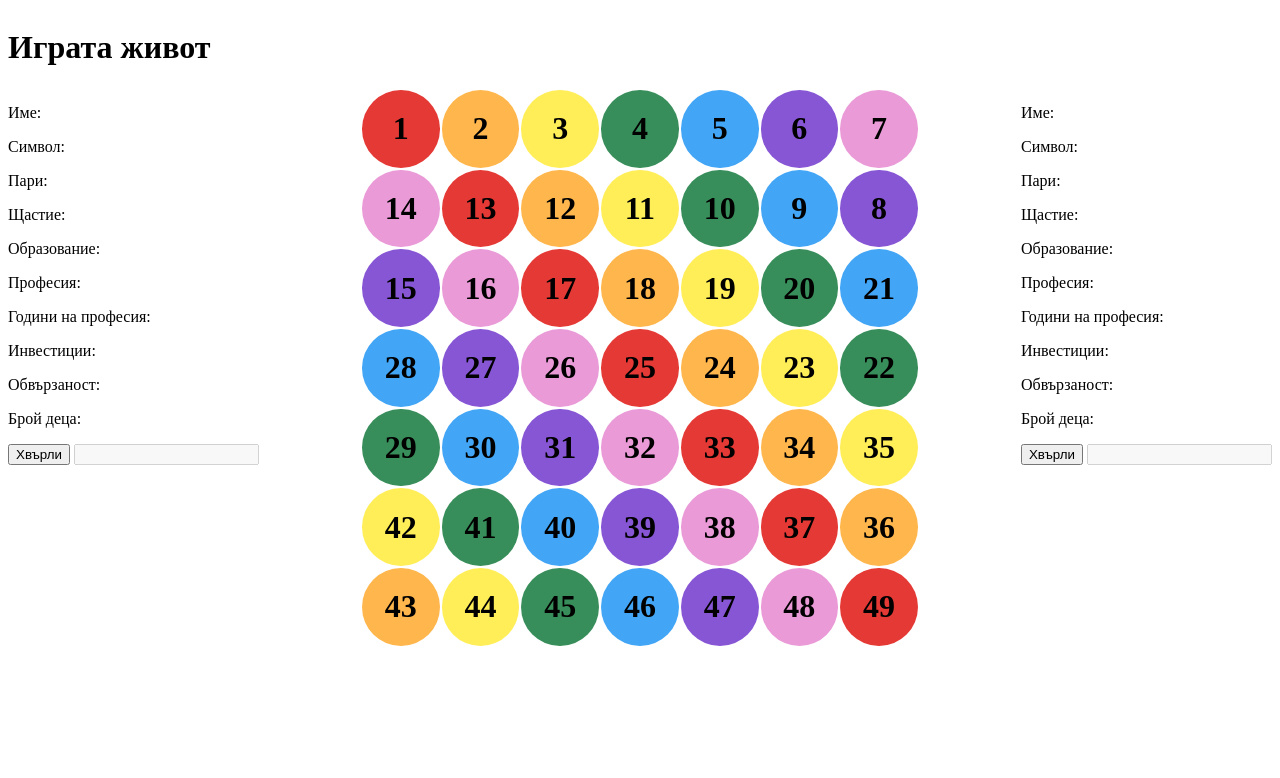
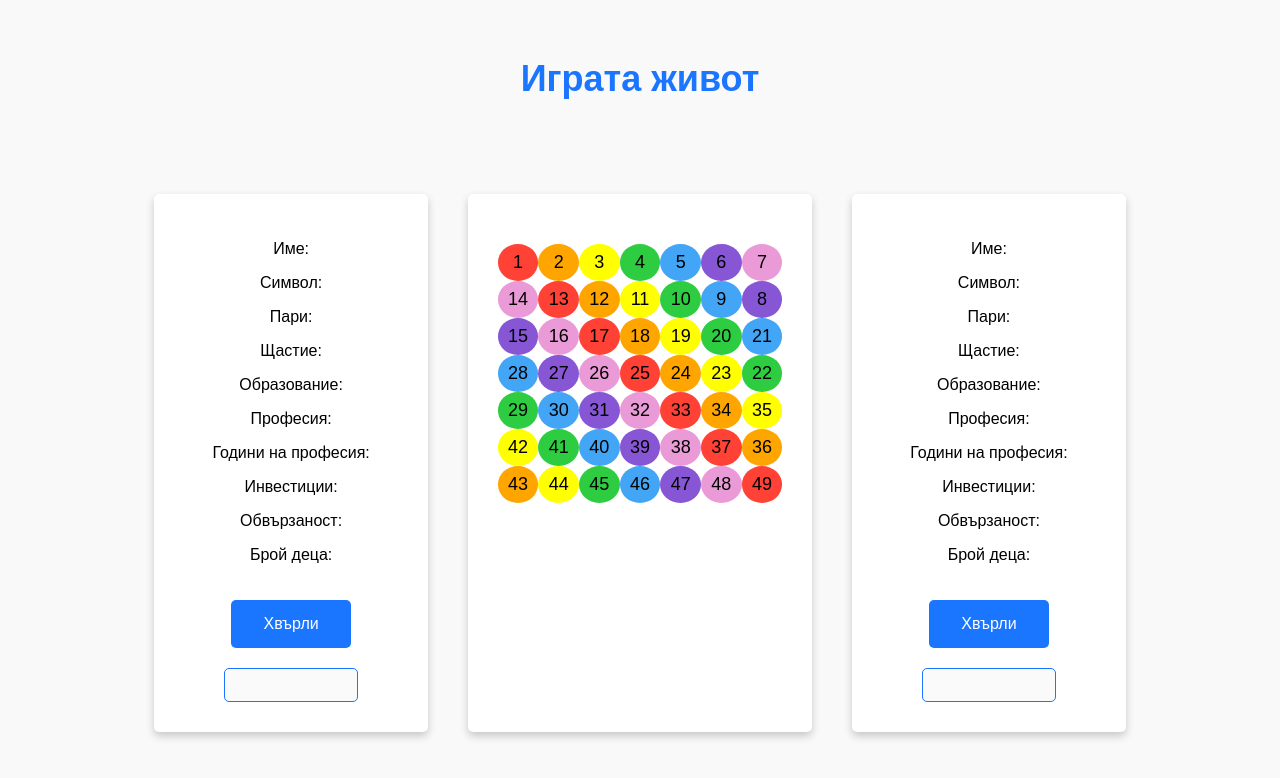
Before and after one commit to TanyaSeykova/Game-Of-Life, a Flask app: page /game_board in a window 1280 px wide. Shown: the top 778 px of the page. Run offline with Flask 2, Linux system fonts and the light colour scheme; data that the repository does not hold is empty.

Commit message:
Change styles, add two ability for two players

```diff
--- a/app.py
+++ b/app.py
@@ -57,15 +57,17 @@ def roll_and_give_choices():
         current_choices = game_board_var.get_choices(player1, roll)
         result = jsonify({"generated_choices" : current_choices, "position_player": player1.position, "rolled" : roll})
         player1.position += roll
-        if player1.position > 49:
+        if player1.position >= 49:
             player1.position = 49
+            player1.is_finished = True
         return result
     else:
         current_choices = game_board_var.get_choices(player2, roll)
         result = jsonify({"generated_choices" : current_choices, "position_player": player2.position, "rolled" : roll})
         player2.position += roll
-        if player2.position > 49:
+        if player2.position >= 49:
             player2.position = 49
+            player2.is_finished = True
         return result
 
 
@@ -84,5 +86,19 @@ def process_choice():
         player2.process_choice(current_choices, index_choice)
     return jsonify({"status" : "success"})
 
+@app.route("/skip_event", methods=["POST"])
+def skip_event():
+    data = request.get_json()
+    player_turn = cmnmapper.requestToPlayerTurn(data)
+    if player_turn == 1:
+        player1.process_turn_pass()
+    else:
+        player2.process_turn_pass()
+    return jsonify({"status" : "success"})
+
+@app.route('/get_results')
+def get_results():
+    return jsonify({"player_1_score": player1.evaluate_player(), "player_2_score": player2.evaluate_player()})
+
 if __name__ == '__main__':
     app.run(debug=True)
--- a/data/investments.json
+++ b/data/investments.json
@@ -83,6 +83,24 @@
             "description": "",
             "base_price": 0,
             "type_investment": ""
-        }
+        },
+		{
+			"name": "Акции в полска компания за видео игри",
+			"description": "Известна с адаптирането на книги към игри",
+            "base_price": 0,
+            "type_investment": 1
+		},
+		{
+			"name": "1м² площ в Шотландия",
+			"description": "Поради интересна традиция притежателя получава титлата лорд*. (*не е истинска титла)",
+            "base_price": 0,
+            "type_investment": 3
+		},
+		{
+			"name": "Скала в Маями, Флорида",
+			"description": "Използвана за снимки в множество филми, където екшъна се развива в джунглата.",
+            "base_price": 0,
+            "type_investment": 3
+		}
     ]
 }
--- a/entity/board.py
+++ b/entity/board.py
@@ -125,7 +125,7 @@ class Board():
         print("PLAYER_POS: ", player.position)
         current_pos = player.position + roll
         print("CURRENT_POS", current_pos)
-        if current_pos > 49:
+        if current_pos >= 49:
             current_pos = 49
             return {
                 "type_choice": "finished",
@@ -133,7 +133,7 @@ class Board():
             }
 
         if 1 <= current_pos <= 6:
-            if player.education == event.Education.NONE:
+            if player.education == event.Education.NOT_SELECTED:
                 return {
                     "type_choice": "education",
                     "choices": []
--- a/entity/event.py
+++ b/entity/event.py
@@ -6,6 +6,7 @@ class Education(IntEnum):
     UNIVERSITY = 1
     COURSES = 2
     NONE = 3
+    NOT_SELECTED = 4
 
     def to_json(self):
         return self.value
@@ -14,7 +15,7 @@ class Job:
     def __init__(self, name: str, base_salary: int, required_qualification: Education):
         self.name = name
         self.base_salary = base_salary
-        self.growth_index = round(random.uniform(1.1, 1.5), 2)
+        self.growth_index = round(random.uniform(1.05, 1.1), 2)
         self.required_qualification = required_qualification
 
     def is_qualified(self, qualification) -> bool:
@@ -56,8 +57,8 @@ class Investment(Event):
         self.growth_index = round(random.uniform(0.5, 2), 2)
         self.type_investment = type_investment
 
-    def get_current_value(self, years_owned):
-        return self.base_price * pow(self.growth_index, years_owned)
+    def get_current_value(self):
+        return self.base_price * self.growth_index
 
     def to_dict(self):
         return {
--- a/entity/people.py
+++ b/entity/people.py
@@ -68,7 +68,7 @@ class Player:
         self.happiness = random.randint(0, MAX_START_HAPPINESS)
         self.is_finished = False
         self.position = 0
-        self.education = event.Education.NONE # None
+        self.education = event.Education.NOT_SELECTED
         self.job = (None, 0) # job and years on position
         self.investments = []
         self.relationship = Relationship.SINGLE # Single
@@ -104,6 +104,7 @@ class Player:
     def process_education(self, index_choice: int):
         if index_choice == 0: # None
             self.money += 3000
+            self.education = event.Education.NONE
         if index_choice == 1: # Courses
             self.money -= 1000
             self.education = event.Education.COURSES
@@ -113,7 +114,7 @@ class Player:
 
 
     def process_job(self, index_choice: int, choices: List[event.Job]):
-        self.job = (choices[index_choice], 1)
+        self.job = (choices[index_choice], 0)
 
     def process_investment(self, index_choice: int, choices: List[event.Investment]):
         self.investments.append(choices[index_choice])
@@ -129,6 +130,7 @@ class Player:
 
     def process_misfortune(self, choices: List[event.Misfortune]):
         choice = choices[0]
+        print("MONEY: ", choice.money, type(choice.money))
         self.money += choice.money
         self.happiness += choice.happiness
 
@@ -161,13 +163,15 @@ class Player:
             self.children += 1
 
     def process_turn_pass(self):
-        self.job = (self.job[0], self.job[1] + 1)
-        turn_wage = self.job[0].base_salary * (self.job[0].growth_index**self.job[1])
+        if self.job != (None, 0):
+            self.job = (self.job[0], self.job[1] + 1)
+            turn_wage = self.job[0].base_salary * (self.job[0].growth_index**self.job[1])
 
-        self.money += turn_wage
+            self.money += turn_wage
 
     def process_choice(self, current_choices: dict, index_choice: int):
         print("CURRENT CHOICE: ", current_choices)
+        self.process_turn_pass()
         type_choice = current_choices["type_choice"]
         choices = current_choices["choices"]
 
@@ -185,6 +189,16 @@ class Player:
             self.process_people(index_choice, json_array_to_people_list(choices))
         elif type_choice == "special_event":
             self.process_special_event(json_array_to_special_event_list(choices))
+
+    def evaluate_player(self):
+        sum = 0
+        sum += self.money * 2
+        sum += self.happiness * 10
+        sum += self.children * 300
+        for investment in self.investments:
+            sum += investment.get_current_value()
+
+        return sum
 
 
 # mappers
--- a/static/css/game_board_stylesheet.css
+++ b/static/css/game_board_stylesheet.css
@@ -1,66 +1,206 @@
 body {
+    background-color: #F9F9F9;
+    font-family: Arial, sans-serif;
     display: flex;
     flex-direction: column;
+    align-items: center;
 }
 
-#main{
+h1 {
+    font-size: 36px;
+    color: #1A75FF;
+    margin-top: 50px;
+}
+
+#main {
     display: flex;
     flex-direction: row;
     justify-content: space-between;
-    align-items: unset;
-}
-#board_section{
-    width: fit-content;
-}
-#board_table{
-    width: 35em;
-    height: 35em;
-}
-td {
-    border-radius: 50%;
-    text-align: center;
-    font-size: 2em;
-    font-weight: bold;
-    width: 2em;
-    height: 2em;
-    max-width: 2em;
-    max-height: 2em;
+    width: 80%;
+    margin-top: 50px;
 }
 
-.red{
-    background-color: #e53935;
+.player_control {
+    width: 30%;
+    text-align: center;
+    background-color: #FFFFFF;
+    box-shadow: 0 4px 8px 0 rgba(0, 0, 0, 0.2);
+    transition: 0.3s;
+    border-radius: 5px;
+    padding: 30px;
+    margin: 20px;
 }
-.orange{
-    background-color: #ffb74d;
+
+.player_control:hover {
+    box-shadow: 0 8px 16px 0 rgba(0, 0, 0, 0.2);
 }
-.yellow{
-    background-color: #ffee58;
+
+#board_section {
+    width: 40%;
+    text-align: center;
+    background-color: #FFFFFF;
+    box-shadow: 0 4px 8px 0 rgba(0, 0, 0, 0.2);
+    transition: 0.3s;
+    border-radius: 5px;
+    padding: 30px;
+    margin: 20px;
 }
-.green{
-    background-color: #388e5a;
+
+#board_section:hover {
+    box-shadow: 0 8px 16px 0 rgba(0, 0, 0, 0.2);
 }
-.blue{
+
+.data_span {
+    font-weight: bold;
+    color: #1A75FF;
+}
+
+.button_roll {
+    background-color: #1A75FF;
+    border: none;
+    color: white;
+    padding: 15px 32px;
+    text-align: center;
+    text-decoration: none;
+    display: inline-block;
+    font-size: 16px;
+    margin-top: 20px;
+    border-radius: 5px;
+    cursor: pointer;
+}
+
+.result_roll {
+    width: 60%;
+    height: 30px;
+    margin-top: 20px;
+    border-radius: 5px;
+    border: 1px solid #1A75FF;
+    text-align: center;
+    font-size: 18px;
+    color: #1A75FF;
+}
+
+#board_table {
+    width: 100%;
+    border-collapse: collapse;
+    margin-top: 20px;
+}
+
+td {
+    padding: 8px;
+    font-size: 18px;
+    border-radius: 50%;
+}
+
+.red {
+    background-color: #FF4136;
+}
+
+.orange {
+    background-color: #FFA500;
+}
+
+.yellow {
+    background-color: #FFFF00;
+}
+
+.green {
+    background-color: #2ECC40;
+}
+
+.blue {
     background-color: #42a5f5;
 }
-.indigo{
+
+.indigo {
     background-color: #8756d5;
 }
-.violet{
+
+.violet {
     background-color: #ea9bd7;
 }
 
-#choices{
+#choices {
     display: flex;
+    flex-direction: column;
+    align-items: center;
+    background-color: rgba(26, 117, 255, 0.8);
+    border-radius: 10px;
+    box-shadow: 0px 0px 10px 0px rgba(0, 0, 0, 0.75);
 }
 
 .choices_section_class {
     display: flex;
     flex-direction: column;
-    width: 100%;
+    align-items: center;
+    background-color: white;
+    padding: 20px;
+    margin-bottom: 20px;
+    border-radius: 10px;
+    box-shadow: 0px 0px 10px 0px rgba(0, 0, 0, 0.75);
 }
 
 .choices_class {
     display: flex;
-    flex-direction: row;
-    justify-content: space-evenly;
+    justify-content: center;
+    flex-wrap: wrap;
 }
+
+.choice_article {
+    display: flex;
+    flex-direction: column;
+    align-items: center;
+    background-color: #E8F5FF;
+    width: 300px;
+    height: fit-content;
+    margin: 20px;
+    padding: 20px;
+    border-radius: 10px;
+    box-shadow: 0px 0px 10px 0px rgba(0, 0, 0, 0.75);
+}
+
+p > p {
+    display: inline;
+}
+
+p {
+    word-wrap: break-word;
+}
+
+button {
+    padding: 10px 20px;
+    background-color: #1A75FF;
+    border: none;
+    border-radius: 10px;
+    color: white;
+    cursor: pointer;
+    transition: all 0.3s ease-in-out;
+}
+
+button:hover {
+    background-color: white;
+    color: #1A75FF;
+}
+
+img {
+    width: 100%;
+    height: 200px;
+    margin-bottom: 20px;
+    border-radius: 10px;
+}
+
+#skip_investment {
+    background-color: white;
+    color: #1A75FF;
+    padding: 10px 20px;
+    border: none;
+    border-radius: 10px;
+    margin-top: 20px;
+    cursor: pointer;
+    transition: all 0.3s ease-in-out;
+}
+
+#skip_investment:hover {
+    background-color: #1A75FF;
+    color: white;
+}
--- a/templates/index.html
+++ b/templates/index.html
@@ -57,7 +57,8 @@
                 <option value="both">И двете</option>
             </select>
         </section>
-        <button id="play_button">Играй!</button>
+
     </main>
+    <button id="play_button">Играй!</button>
 </body>
 </html>
```
Also changed, not shown: static/css/index_styles.css (+46 -7 lines), static/js/game_board_script.js (+139 -31 lines), templates/game_board.html (+44 -41 lines).
